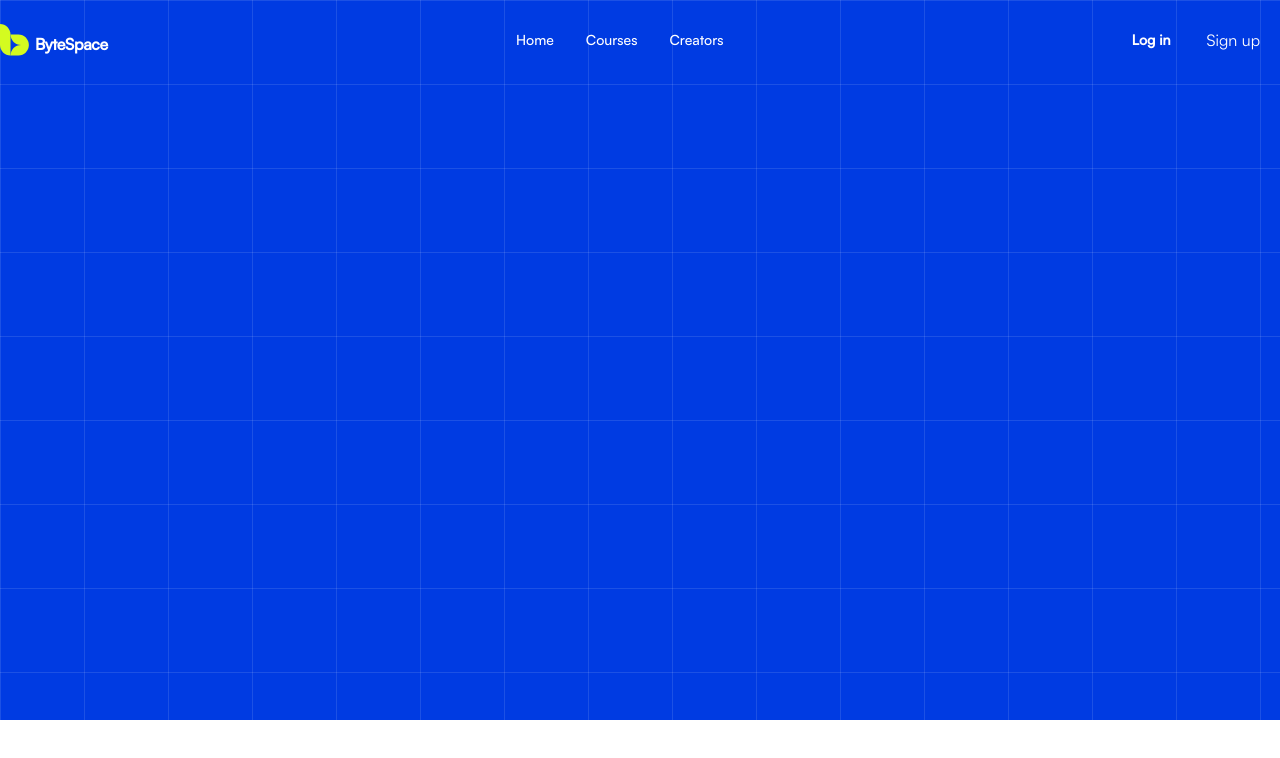
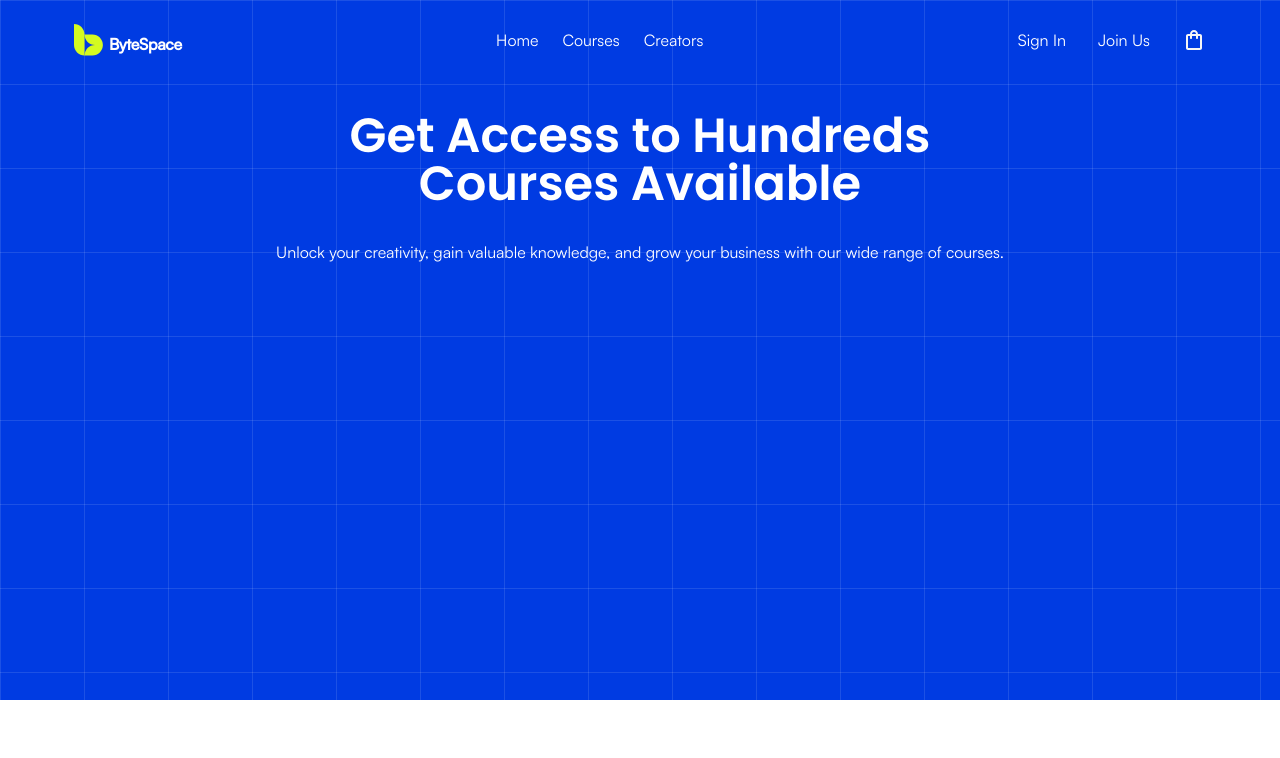
Before and after one commit to tajwararik/ByteSpace, a Next.js app: page / in a window 1280 px wide. Shown: the top 758 px of the page. Built offline with nearby package versions, Linux system fonts and the light colour scheme.

Commit message:
Redesign

```diff
--- a/app/components/Header.tsx
+++ b/app/components/Header.tsx
@@ -3,31 +3,21 @@ import { Logo } from "./Logo";
 
 export default function Header() {
   return (
-    <header className="absolute inset-x-0 top-0">
-      <div className="container-site flex h-20 items-center justify-between">
-        <Logo />
-        <nav className="hidden items-center gap-8 text-sm font-medium md:flex">
-          <Link className="transition hover:text-lime" href="/">
-            Home
-          </Link>
-          <Link
-            className="inline-flex items-center gap-1 transition hover:text-lime"
-            href="#paths"
-          >
-            Courses
-          </Link>
-          <Link className="transition hover:text-lime" href="#about">
-            Creators
-          </Link>
-        </nav>
-        <div className="hidden items-center gap-4 sm:flex">
-          <Link className="text-sm font-semibold hover:text-lime" href="/login">
-            Log in
-          </Link>
-          <Link className="btn-lime !px-5 !py-2.5" href="/signup">
-            Sign up
-          </Link>
-        </div>
+    <header className="w-[90%] flex justify-between items-center px-2.5 py-6 mx-auto">
+      <Logo />
+
+      <nav className="flex items-center gap-6">
+        <Link href="/">Home</Link>
+        <Link href="#">Courses</Link>
+        <Link href="#">Creators</Link>
+      </nav>
+
+      <div className="flex items-center gap-8">
+        <Link href="/login">Sign In</Link>
+        <Link href="/signup">Join Us</Link>
+        <Link href="#">
+          <img src="/cart.svg" alt="Cart" />
+        </Link>
       </div>
     </header>
   );
--- a/app/page.tsx
+++ b/app/page.tsx
@@ -1,9 +1,22 @@
 import Header from "./components/Header";
+import { poppins, satoshi } from "./layout";
 
 export default function Hero() {
   return (
-    <section className="blue-grid relative min-h-[720px] overflow-hidden text-white">
+    <section className="min-h-175 blue-grid text-center text-white">
       <Header />
+
+      <div className="mt-8">
+        <h1 className={`${poppins.className} text-5xl my-4`}>
+          Get Access to Hundreds
+          <br />
+          Courses Available
+        </h1>
+        <p className="my-8 font-normal">
+          Unlock your creativity, gain valuable knowledge, and grow your
+          business with our wide range of courses.
+        </p>
+      </div>
     </section>
   );
 }
```
